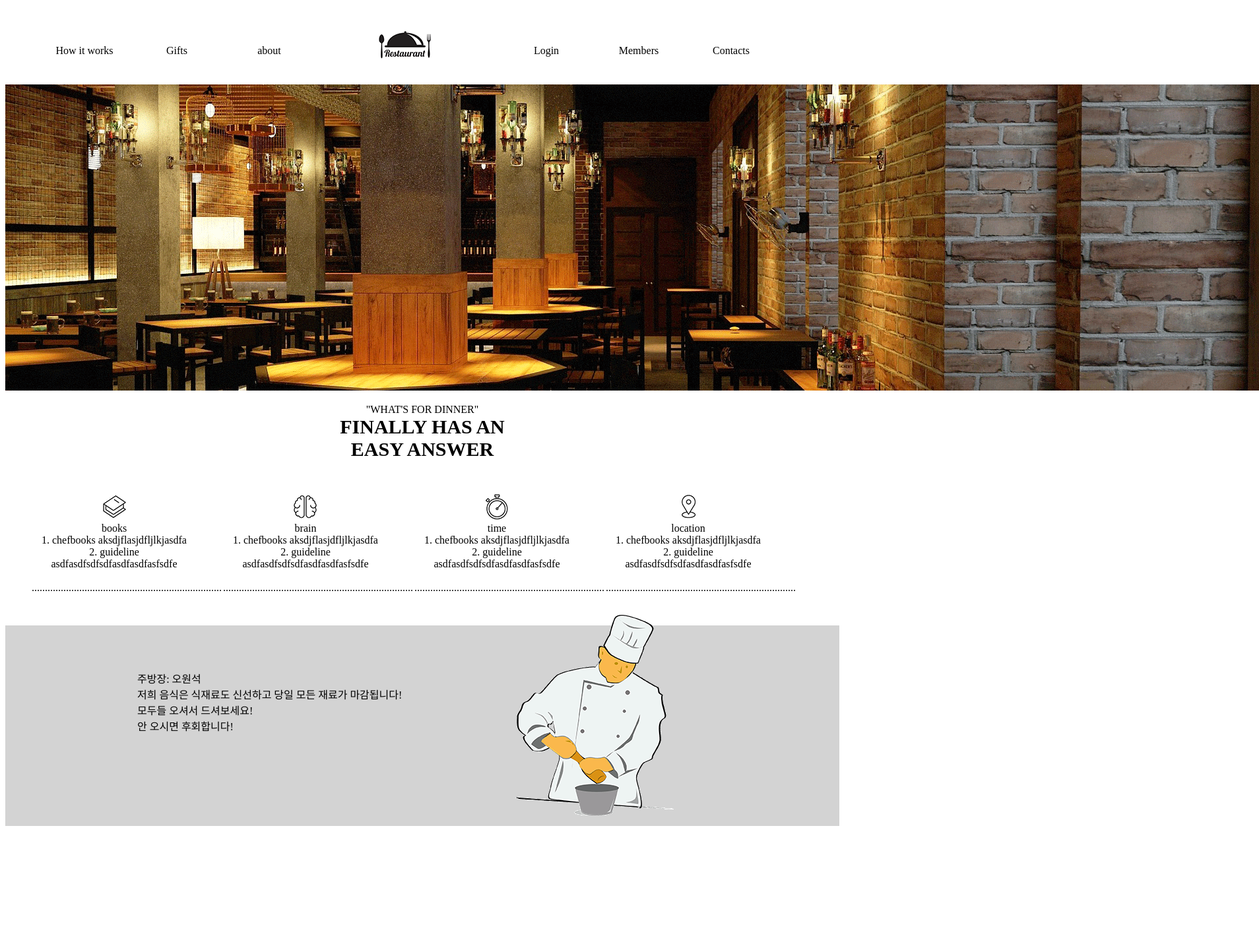
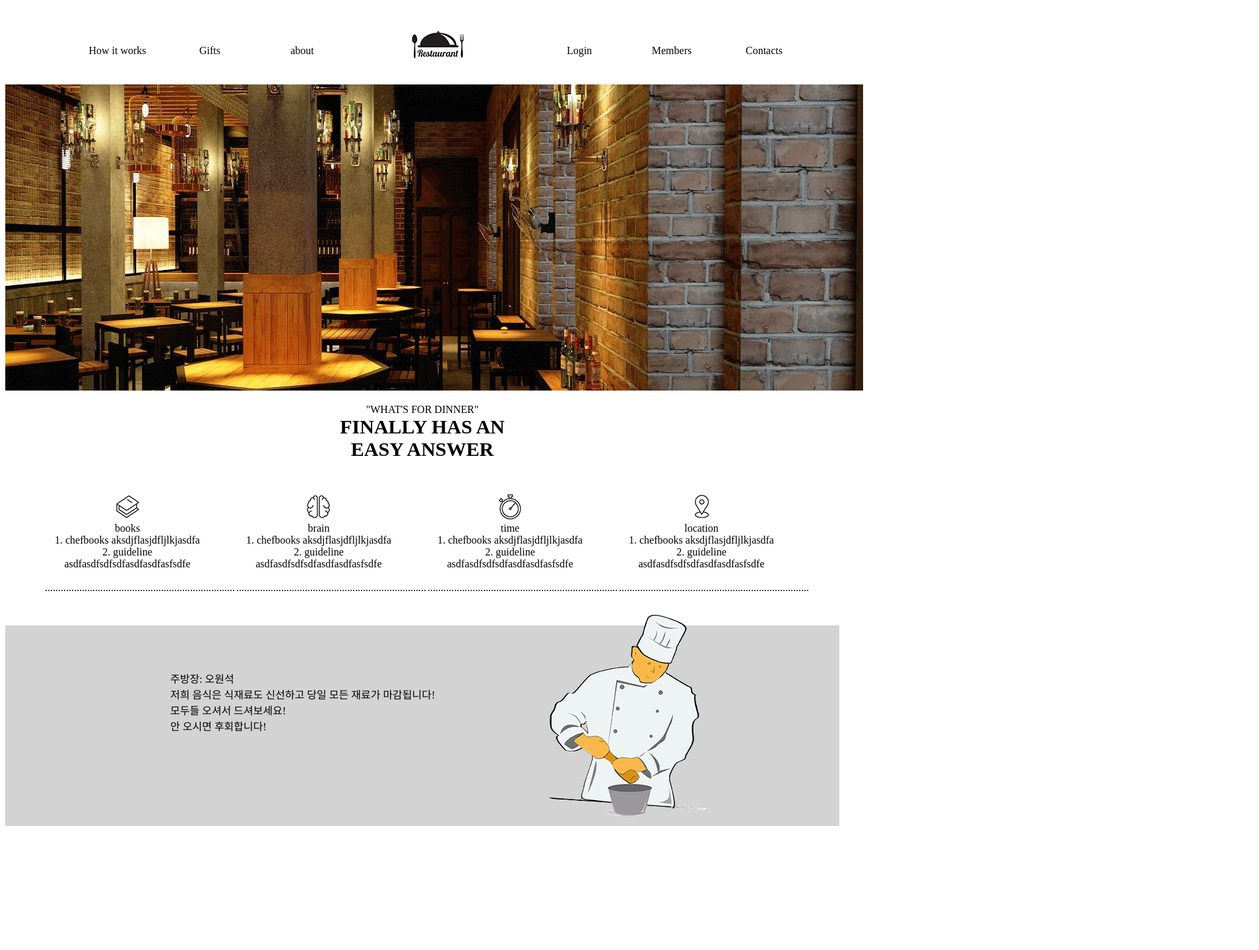
Before and after one commit to ows710/web2, a plain HTML site: page index.html in a window 1280 px wide. Shown: the whole page at 66% size, 1908 px wide, since content can reach past the window. Drawn offline with Linux system fonts and the light colour scheme.

Commit message:
Add files via upload

```diff
--- a/index.html
+++ b/index.html
@@ -2,13 +2,13 @@
 <html>
   <head><title>main</title><meta charset="utf-8"></head>
   <style>
-    #header {height: 120px; margin-left: 50px; text-align: center;}
+    #header {height: 120px; margin-left: 100px; text-align: center;}
     a:link { color: black; text-decoration: none;}
     a:visited {color: black; text-decoration: none;}
     a:hover{color: red; text-decoration: underline;}
     #main_picture {}
     .icon_title_text {text-align: center;}
-    .icon_box {width: 1240px; text-align: center; margin-left: 40px;}
+    .icon_box {width: 1240px; text-align: center; margin-left: 60px;}
     .chefs {height: 304px; background-color: lightgrey; position: relative; top: 200px;}
   </style>
   <body>
@@ -35,7 +35,7 @@
         <a href="#" target="_self">Contacts</strong></span></a>
       </p>
     </div>
-    <div id="main_picture"><img src="main.png" style="height: 464px;"> </div>
+    <div id="main_picture"><img src="main.png" style="width: 1300px; height: 464px;"> </div>
     <p class="icon_title_text">
       "WHAT'S FOR DINNER"<br>
       <strong><span style="font-size: 30px;">FINALLY HAS AN</span><br>
@@ -64,7 +64,7 @@
       </p>
     </div>
     <div class="chefs">
-      <div style="width: 814px; height: 304px; margin-left: 200px;">
+      <div style="width: 814px; height: 304px; margin-left: 250px;">
         <p style="width: 500px; height: 100px; position: relative; bottom: 100px;">
           주방장: 오원석<br>
           저희 음식은 식재료도 신선하고 당일 모든 재료가 마감됩니다!<br>
```
